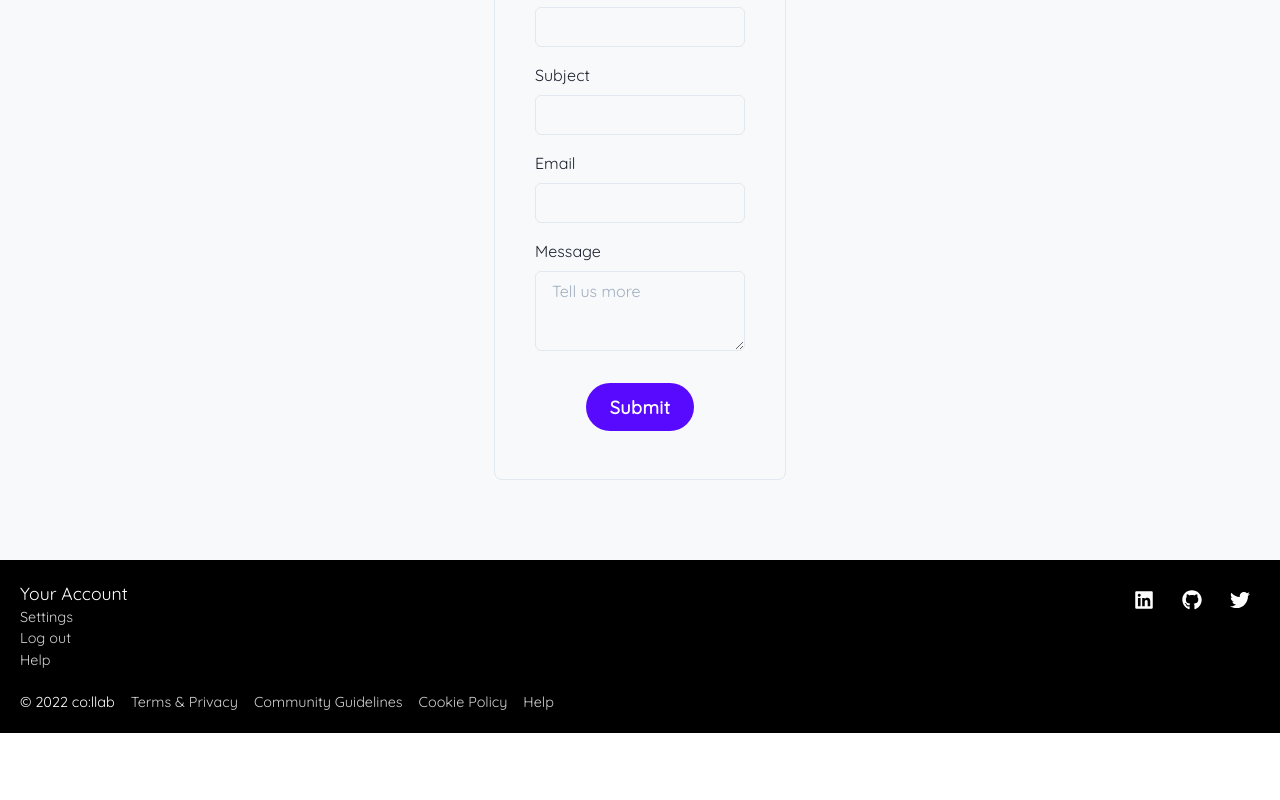
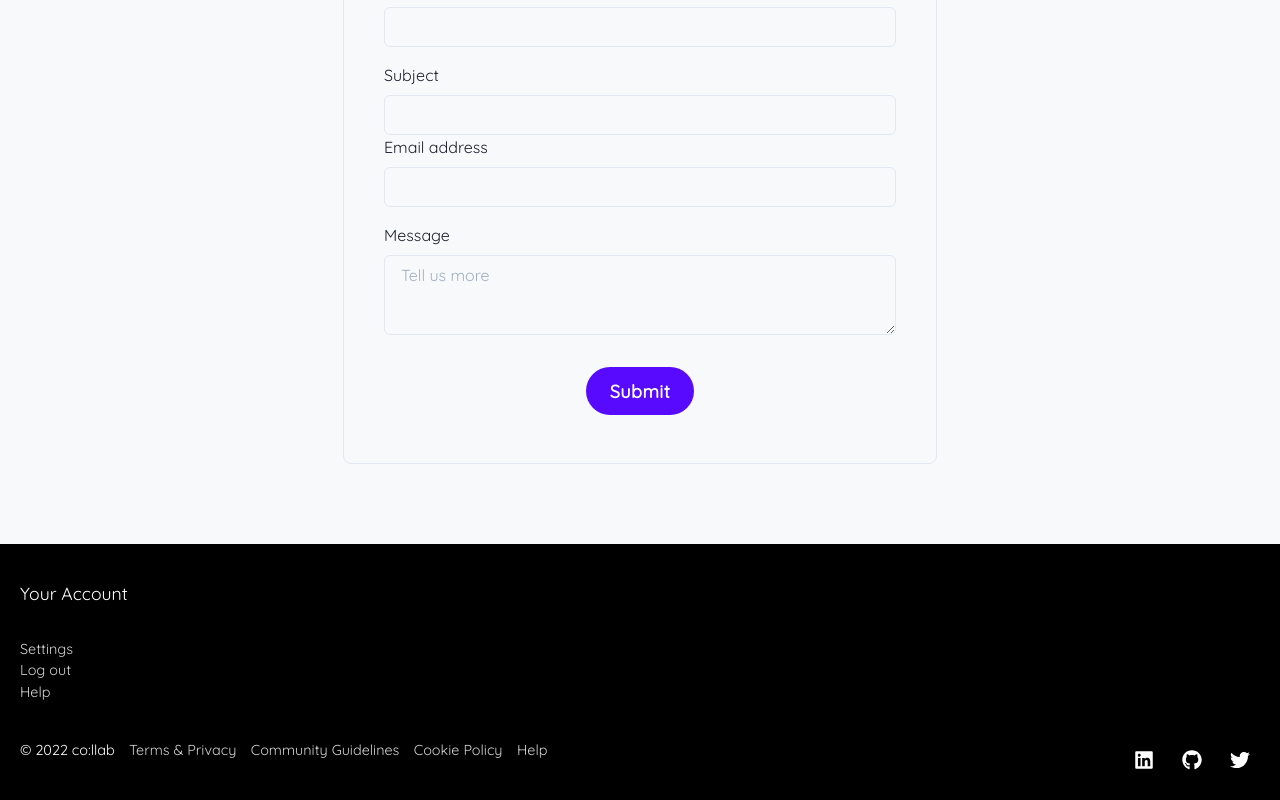
Before and after one commit to Lindris/final-project-repo-hugs-for-bugs, a Next.js app: page / in a window 1280 px wide. Shown: the part 2110-2910 px from the top of the page. Before the commit the page ends 2843 px from the top, so only its background shows below. Built offline with nearby package versions, Linux system fonts and the light colour scheme; no server answers.

Commit message:
Fixed form width and footer

```diff
--- a/components/emailform/emailform.js
+++ b/components/emailform/emailform.js
@@ -64,16 +64,15 @@ export default function ContactUs() {
           overflow="hidden"
           display="flex"
           mt={10}
-
         >
-          <form ref={form} onSubmit={sendEmail}>
-            <FormLabel mt={4} >First Name</FormLabel>
-            <Input name="firstname"  />
+          <form ref={form} onSubmit={sendEmail} >
+            <FormLabel mt={4} width={{ sm: "100%", md: "300px", lg: "500px" }}>First Name</FormLabel>
+            <Input name="firstname" />
             <FormLabel mt={4}>Last Name</FormLabel>
             <Input name="lastname" />
             <FormLabel mt={4}>Subject</FormLabel>
             <Input name="subject" />
-            <FormLabel mt={4}>Email</FormLabel>
+            <FormLabel htmlFor='email'>Email address</FormLabel>
             <Input name="email" type="email" />
             <FormLabel mt={4}>Message</FormLabel>
             <Textarea name="message" placeholder="Tell us more" />
--- a/components/footer.js
+++ b/components/footer.js
@@ -25,16 +25,27 @@ export default function Footer() {
     <Flex fontFamily="Quicksand">
       <Box bg="brand.primaryDark" w="100%" color="brand.primaryLight" p="5">
         <Stack spacing={{ base: "4", md: "5" }}>
-          <Stack justify="space-between" direction="row">
-          <Box>
+          <Flex justify="space-between" direction="column">
+            <Box my="1em">
               <Text fontSize="1.1em" color='white'>Your Account</Text>
+            </Box>
+            <Box my="1em">
               <Text fontSize=".9em" color='lightgray'>Settings</Text>
               <Text fontSize=".9em" color='lightgray'>Log out</Text>
               <Text fontSize=".9em" color='lightgray'>Help</Text>
             </Box>
-
             <Spacer />
-            <Box>
+          </Flex>
+          <Flex direction={{ base: 'column', md: 'row' }} gap={4}>
+            <Flex grow="1">
+              <Text fontSize=".9em" color="white" mr="1em">
+                &copy; {new Date().getFullYear()} co:llab
+              </Text>
+              <Text fontSize=".9em" color='lightgray' pr="1em">Terms & Privacy</Text>
+              <Text fontSize=".9em" color='lightgray' pr="1em">Community Guidelines</Text>
+              <Text fontSize=".9em" color='lightgray' pr="1em">Cookie Policy</Text>
+              <Text fontSize=".9em" color='lightgray' pr="1em">Help</Text>
+            </Flex>
             <ButtonGroup variant="ghost">
               <IconButton
                 as="a"
@@ -55,16 +66,6 @@ export default function Footer() {
                 icon={<FaTwitter fontSize="1.25rem" />}
               />
             </ButtonGroup>
-            </Box>
-          </Stack>
-          <Flex direction={{ base: 'column', md: 'row' }} gap={4}>
-          <Text fontSize=".9em" color="white">
-            &copy; {new Date().getFullYear()} co:llab
-          </Text>
-            <Text fontSize=".9em" color='lightgray'>Terms & Privacy</Text>
-            <Text fontSize=".9em" color='lightgray'>Community Guidelines</Text>
-            <Text fontSize=".9em" color='lightgray'>Cookie Policy</Text>
-            <Text fontSize=".9em" color='lightgray'>Help</Text>
           </Flex>
         </Stack>
       </Box>
```
Lines whose indentation alone changed are shown as unchanged.
